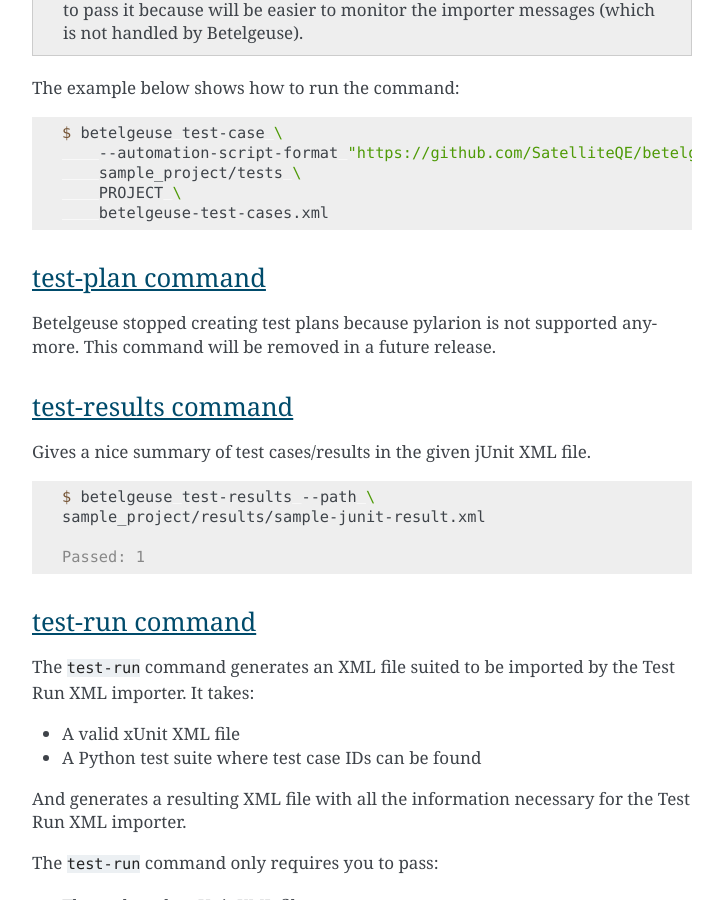
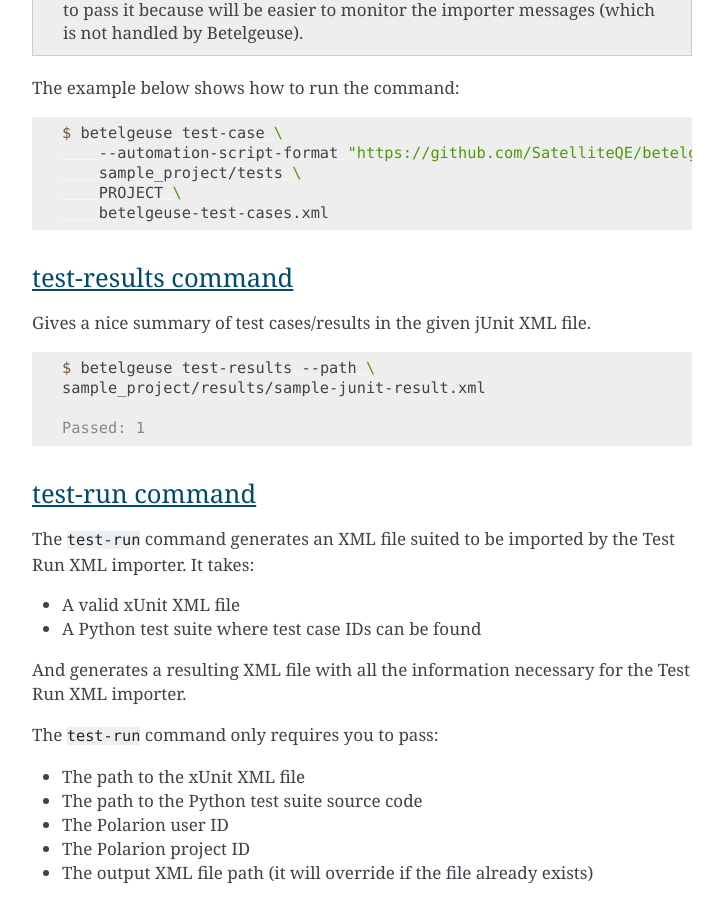
Before and after one commit to SatelliteQE/betelgeuse, a Sphinx documentation site: the page built from docs/index.rst, in a window 1280 px wide and 900 px high, scrolled down 4778 px. Shown: the whole window, without its empty margins (388-1111 px from the left). Built offline with Sphinx 7.4.7, drawn with Linux system fonts in a browser that asks for light colours; some of the changed text lies outside the part shown.

Commit message:
Update docs with the test-plan command removal

```diff
--- a/README.rst
+++ b/README.rst
@@ -11,6 +11,7 @@
 Betelgeuse reads standard Python test cases and generates XML files that are
 suited to be imported by Polarion importers. Possible generated XML files are:
 
+* Requirement Importer XML
 * Test Case Importer XML
 * Test Run Importer XML
 
--- a/docs/index.rst
+++ b/docs/index.rst
@@ -221,11 +222,6 @@
         PROJECT \
         betelgeuse-test-cases.xml
 
-test-plan command
------------------
-
-Betelgeuse stopped creating test plans because pylarion is not supported
-anymore. This command will be removed in a future release.
 
 test-results command
 --------------------
```
Also changed, not shown: other parts of docs/index.rst (+1 -0 lines).
